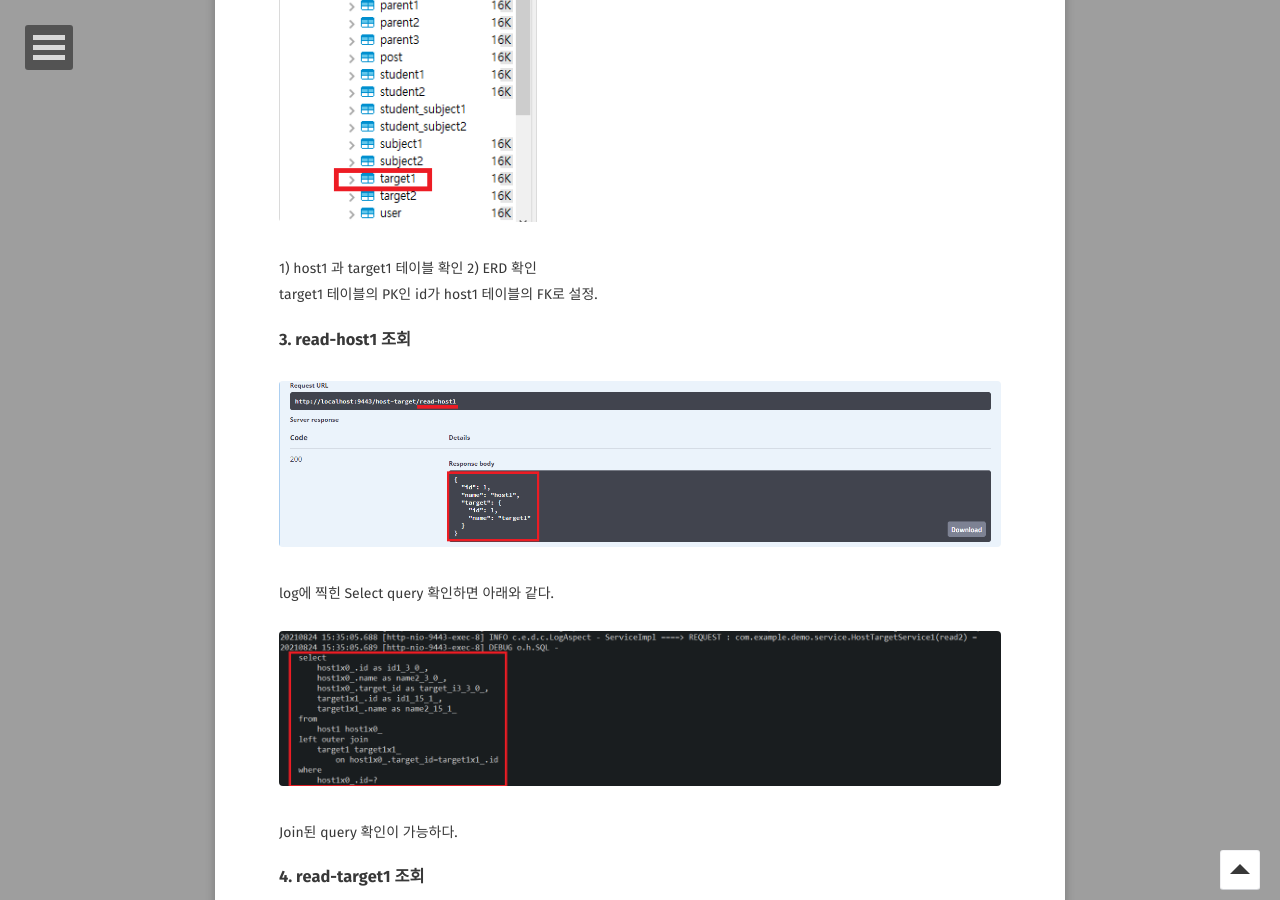
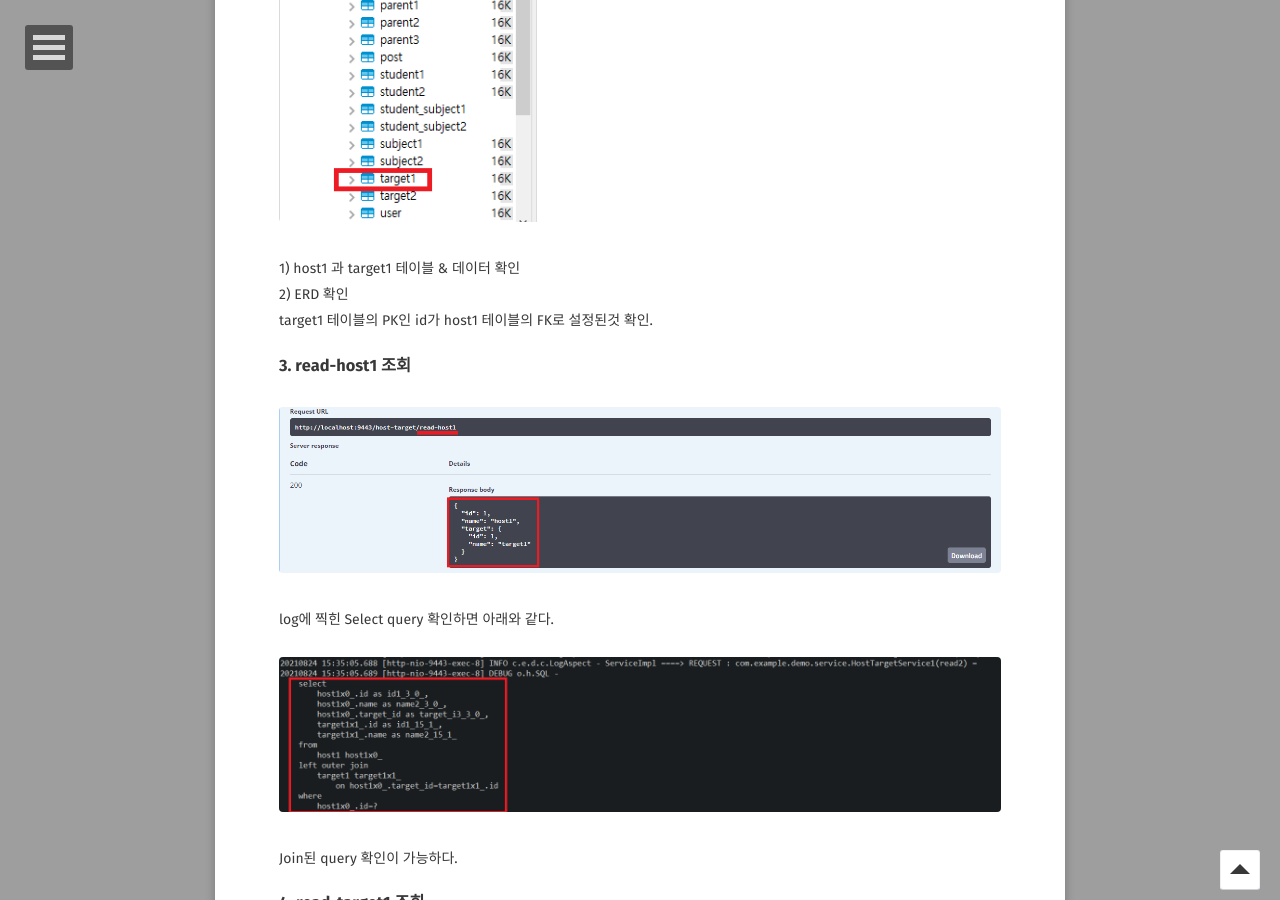
Before and after one commit to GayeonYoon/GayeonYoon.github.io, a Jekyll site: the page built from _posts/2021-08-24-JPA-MAPPING-OneToOne.md, in a window 1280 px wide and 900 px high, scrolled down 7161 px. Built offline with Jekyll 4.4.1, drawn with Linux system fonts in a browser that asks for light colours; some web fonts are replaced.

Commit message:
Update 2021-08-24-JPA-MAPPING-OneToOne.md

```diff
--- a/_posts/2021-08-24-JPA-MAPPING-OneToOne.md
+++ b/_posts/2021-08-24-JPA-MAPPING-OneToOne.md
@@ -226,9 +226,9 @@ Eclipse 콘솔창 log에 찍힌 Insert query도 확인해보자.
 	<img src="/assets/img/Host_Target_ERD.png">
 </figure>
 
-1) host1 과 target1 테이블 확인
+1) host1 과 target1 테이블 & 데이터 확인 <br>
 2) ERD 확인 <br>
-target1 테이블의 PK인 id가 host1 테이블의 FK로 설정.
+   target1 테이블의 PK인 id가 host1 테이블의 FK로 설정된것 확인.
 
 ### 3. read-host1 조회
 <figure>
```
